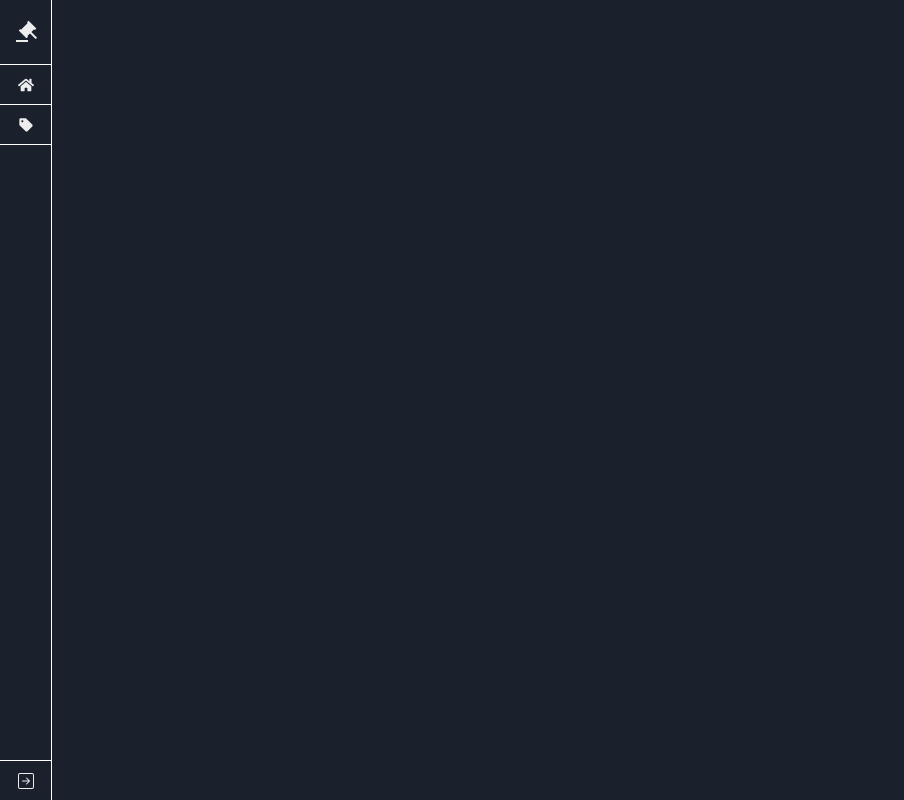
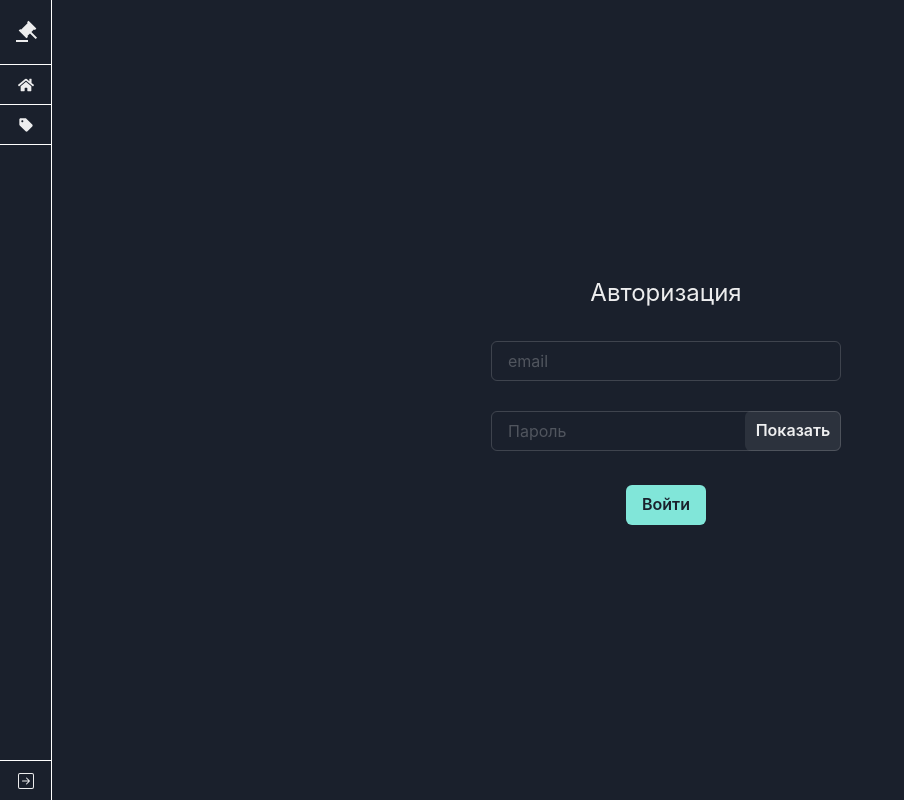
Before and after one commit to Flunt1k/polytech-auction, a React (Create React App) app in the folder client/: page /login in a window 1280 px wide. Before the commit this address had no page. Shown: the whole page, without its empty margins (0-904 px from the left). Built offline with nearby package versions, Linux system fonts and the light colour scheme.

Commit message:
finished routing

```diff
--- a/client/src/containers/App/App.tsx
+++ b/client/src/containers/App/App.tsx
@@ -2,7 +2,7 @@ import React from 'react';
 import {Box, Flex} from '@chakra-ui/react';
 import {FaHome} from 'react-icons/fa';
 import {MdSell} from 'react-icons/md';
-import {Routes, Route, Navigate} from 'react-router-dom';
+import {Routes, Route, Navigate, useLocation} from 'react-router-dom';
 import {AsideMenuConfig, Navigation} from '../../components/Navigation/Navigation';
 // import {ProductCard} from '../../components/ProductCard/ProductCard';
 import {useDispatch, useSelector} from 'react-redux';
@@ -34,6 +34,7 @@ const ASIDE_MENU_BUTTONS: AsideMenuConfig[] = [
 
 const RequireAuth = ({children}: {children: JSX.Element}) => {
     const token = useSelector(selectToken);
+    let location = useLocation();
 
     if (!token || decodeJwt(token).exp < Date.now() / 1000) {
         return <Navigate to="/login" state={{from: location}} replace />;
@@ -67,6 +68,8 @@ export const App = () => {
                                 </RequireAuth>
                             }
                         />
+                        <Route path="/login" element={<AuthPage />} />
+                        <Route path="/registration" element={<RegPage />} />
                     </Routes>
                 </Box>
             </Flex>
```
